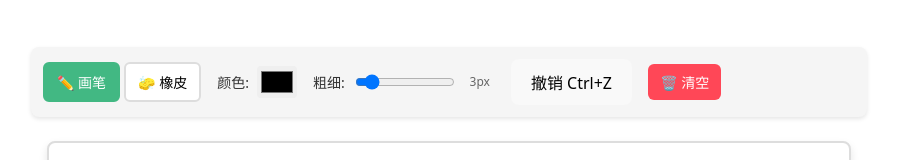
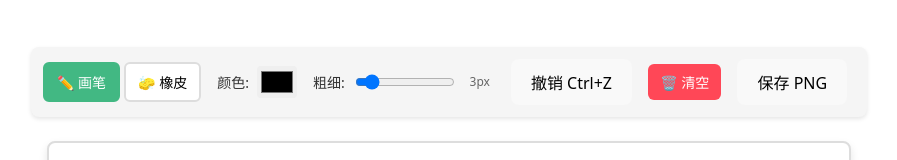
Before and after one commit to baibn/collaborboard, a Vue app: page / in a window 1280 px wide. Shown: the top 160 px of the page, without its empty margins (191-1088 px from the left). Built offline with nearby package versions, Linux system fonts and the light colour scheme.

Commit message:
保存图片

```diff
--- a/src/components/ToolBar.vue
+++ b/src/components/ToolBar.vue
@@ -1,6 +1,6 @@
 <script setup lang="ts">
 import { useCanvas } from '@/composables/useCanvas'
-const { color, width, tool, clear, undo } = useCanvas()
+const { color, width, tool, clear, undo, saveAsPNG } = useCanvas()
 </script>
 
 <template>
@@ -40,6 +40,7 @@ const { color, width, tool, clear, undo } = useCanvas()
     </div>
     <button @click="undo">撤销 Ctrl+Z</button>
     <button @click="clear" class="clear-btn">🗑️ 清空</button>
+    <button @click="saveAsPNG">保存 PNG</button>
   </div>
 </template>
 <style scoped>
--- a/src/composables/useCanvas.ts
+++ b/src/composables/useCanvas.ts
@@ -77,6 +77,13 @@ export function useCanvas() {
       redraw() // 实时重画
     }
   }
+  const saveAsPNG = () => {
+    const canvas = document.getElementById('board') as HTMLCanvasElement
+    const link = document.createElement('a')
+    link.download = `board-${Date.now()}.png`
+    link.href = canvas.toDataURL('image/png')
+    link.click()
+  }
 
   const stop = () => {
     isDrawing.value = false
@@ -109,6 +116,7 @@ export function useCanvas() {
     stop,
     undo,
     clear,
+    saveAsPNG,
     isDrawing,
     lines,
   }
```
